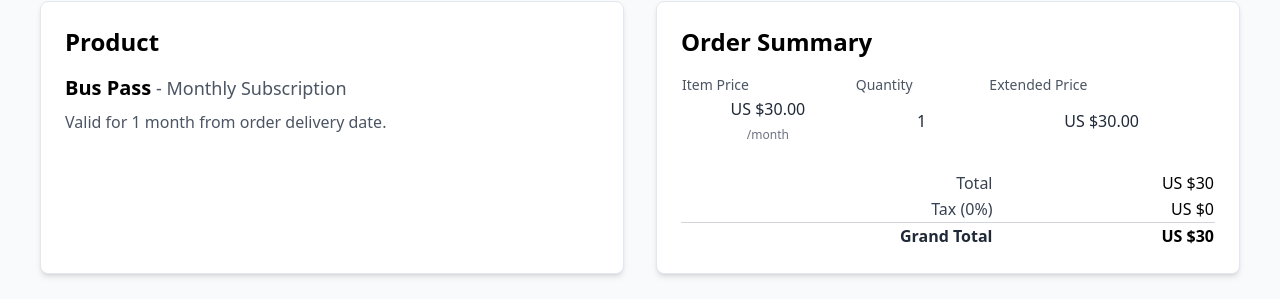
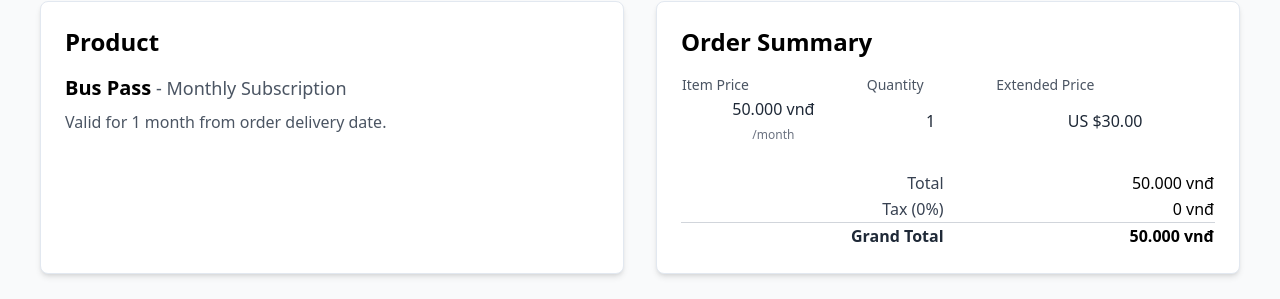
Before and after one commit to dupper15/bus, a React (Vite) app in the folder frontend/: page /payment in a window 1280 px wide. Shown: the part 140-439 px from the top of the page. Built offline with nearby package versions, Linux system fonts and the light colour scheme; no server answers.

Commit message:
fix: payment

```diff
--- a/frontend/src/pages/BuyTicketPage/MainBuyPage.jsx
+++ b/frontend/src/pages/BuyTicketPage/MainBuyPage.jsx
@@ -1,4 +1,4 @@
-import React from "react";
+import React, { useEffect } from "react";
 import { Route, Routes } from "react-router-dom";
 import Purchase from "./Purchase";
 import Review from "./Review";
@@ -9,7 +9,10 @@ import usePurchasePagesViewModel from "@/pages/BuyTicketPage/PurchasePagesViewMo
 
 const MainBuyPage = () => {
   const { step, nextStep, prevStep } = usePurchasePagesViewModel();
-
+  useEffect(() => {
+    prevStep()
+  }, []);
+  useEffect(() => {console.log("hello",step)})
   return (
     <div className='flex flex-col min-h-screen bg-white text-black'>
       {/* Header */}
--- a/frontend/src/pages/BuyTicketPage/Purchase.jsx
+++ b/frontend/src/pages/BuyTicketPage/Purchase.jsx
@@ -20,7 +20,7 @@ const Purchase = ({ prevStep }) => {
   const MY_BANK = "MB";
   const ACCOUNT_NO = "0948041545";
   const ACCOUNT_NAME = "CAO DUONG LAM";
-  const price = 10000;
+  const price = 50000;
 
   const checkPaid = async () => {
     try {
@@ -99,7 +99,7 @@ const Purchase = ({ prevStep }) => {
             <tbody>
               <tr className='text-center text-gray-800'>
                 <td>
-                  US $30.00
+                  50.000 vnđ
                   <br />
                   <span className='text-xs text-gray-500'>/month</span>
                 </td>
@@ -112,15 +112,15 @@ const Purchase = ({ prevStep }) => {
             <tbody>
               <tr>
                 <td className='pr-6 text-gray-700'>Total</td>
-                <td className='pl-4 text-black'>US $30</td>
+                <td className='pl-4 text-black'>50.000 vnđ</td>
               </tr>
               <tr>
                 <td className='pr-6 text-gray-700'>Tax (0%)</td>
-                <td className='pl-4 text-black'>US $0</td>
+                <td className='pl-4 text-black'>0 vnđ</td>
               </tr>
               <tr className='border-t border-gray-300'>
                 <td className='pr-6 font-bold text-gray-800'>Grand Total</td>
-                <td className='pl-4 font-bold text-black'>US $30</td>
+                <td className='pl-4 font-bold text-black'>50.000 vnđ</td>
               </tr>
             </tbody>
           </table>
--- a/frontend/src/pages/BuyTicketPage/PurchasePagesViewModel.js
+++ b/frontend/src/pages/BuyTicketPage/PurchasePagesViewModel.js
@@ -1,7 +1,7 @@
 import { useState } from "react";
 
 const usePurchasePagesViewModel = () => {
-  const [step, setStep] = useState(0);
+  const [step, setStep] = useState();
   const [purchaseData, setPurchaseData] = useState({
     name: "",
     email: "",
@@ -13,8 +13,8 @@ const usePurchasePagesViewModel = () => {
     total: 30,
   });
 
-  const nextStep = () => setStep(2);
-  const prevStep = () => setStep(1);
+  const nextStep = () => setStep(1);
+  const prevStep = () => setStep(0);
 
   const updatePurchaseData = (newData) => {
     setPurchaseData((prevData) => ({
--- a/frontend/src/pages/BuyTicketPage/Thanks.jsx
+++ b/frontend/src/pages/BuyTicketPage/Thanks.jsx
@@ -6,7 +6,8 @@ const Thanks = ({ nextStep }) => {
   const { purchaseData } = usePurchasePagesViewModel();
   useEffect(() => {
     nextStep();
-  });
+    console.log("alo")
+  },);
   return (
     <div className='flex flex-col items-center  h-max bg-white text-green-500 px-6'>
       {/* Icon cảm ơn */}
```
